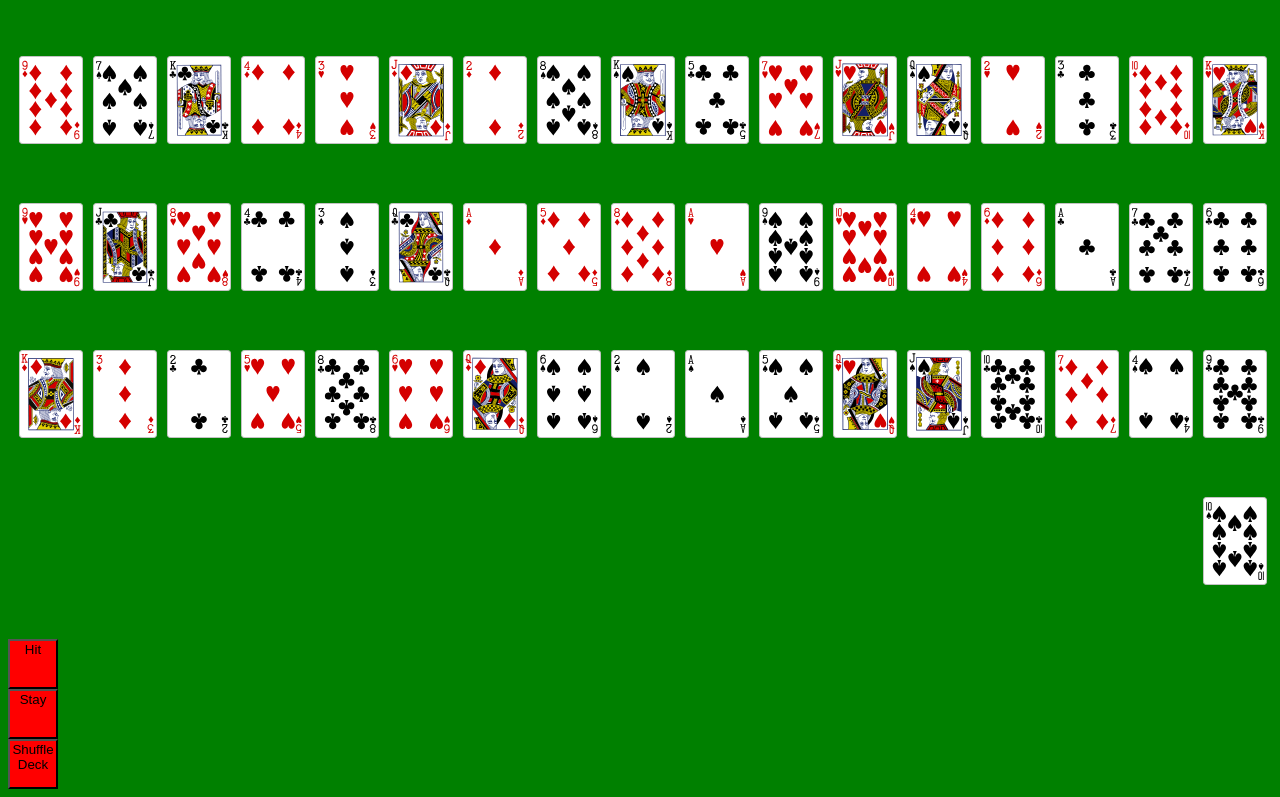
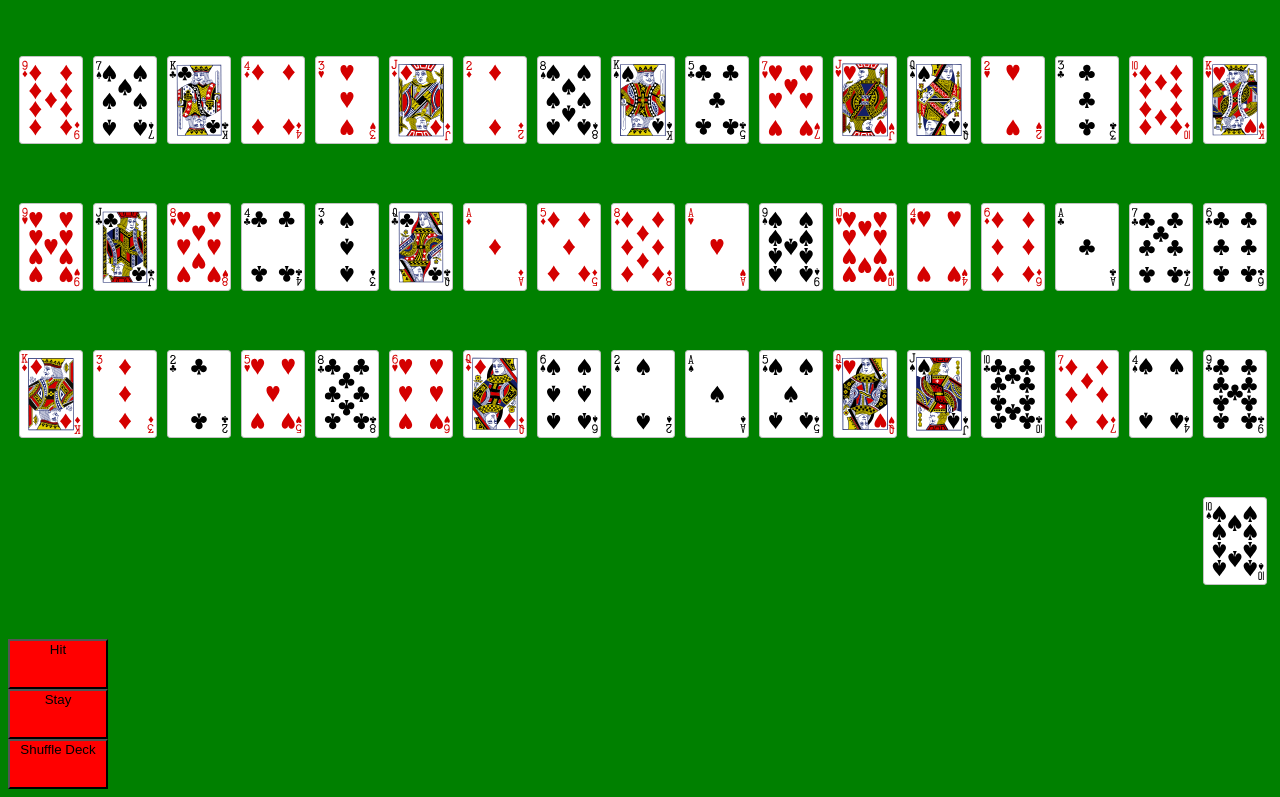
Before and after one commit to masonpierce/unit-one-project, a plain HTML site: page code/unit-one-project/index.html in a window 1280 px wide. Shown: the part 747-1544 px from the top of the page. Drawn offline with Linux system fonts and the light colour scheme; files whose address does not match are found by name.

Commit message:
stillnoidea

```diff
--- a/code/unit-one-project/css/main.css
+++ b/code/unit-one-project/css/main.css
@@ -21,7 +21,8 @@ button {
     background-color: red;
     color: black;
     height: 50px;
-    width: 50px;
+    width: 100px;
+    flex-wrap: wrap;
 }
 
 .card {
--- a/code/unit-one-project/index.html
+++ b/code/unit-one-project/index.html
@@ -6,7 +6,7 @@
     <meta http-equiv="X-UA-Compatible" content="ie=edge">
     <title>Blackjack</title>
     <link href="css/main.css" rel="stylesheet" type="text/css" />
-    <link href="css/images" rel="stylesheet" type="images">
+    <link href="css/images" rel="stylesheet" type="images"/>
 </head>
 <body>
     <body style="background-color:green; text-align:center">
```
